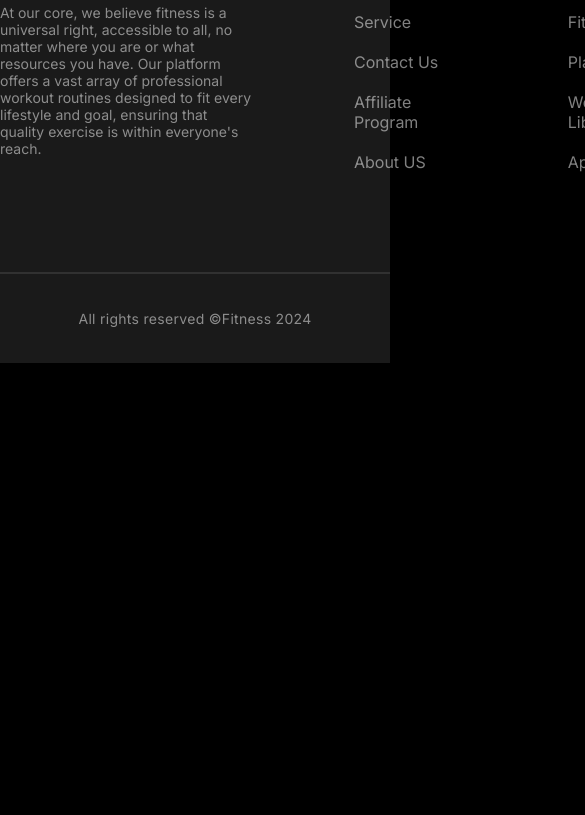
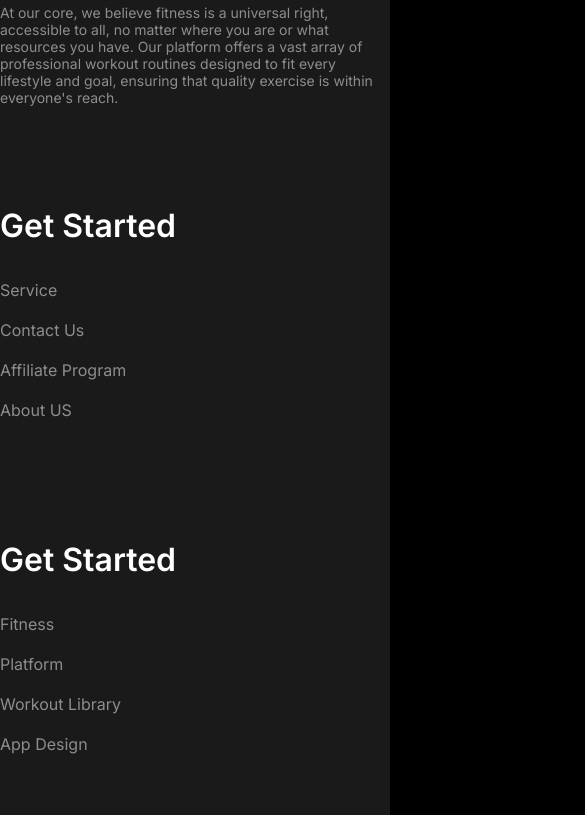
Before and after one commit to adilh-khan/fitness-website, a plain HTML site: page index.html in a window 390 px wide. Shown: the part 6098-6913 px from the top of the page, 585 px wide, since content can reach past the window. Before the commit the page ends 6561 px from the top, so only its background shows below. Drawn offline with Linux system fonts and the light colour scheme; a web font is replaced by a local one.

Commit message:
completed responsive work

```diff
--- a/CSS/responsive.css
+++ b/CSS/responsive.css
@@ -31,9 +31,13 @@
     }
 
     .habit-card-container,
-    .team-container {
+    .team-container{
         gap: 50px;
         justify-items: center;
         grid-template-columns: repeat(1, 1fr);
     }
+
+    .footer {
+        grid-template-columns: repeat(1, 1fr);
+    }
 }
```
